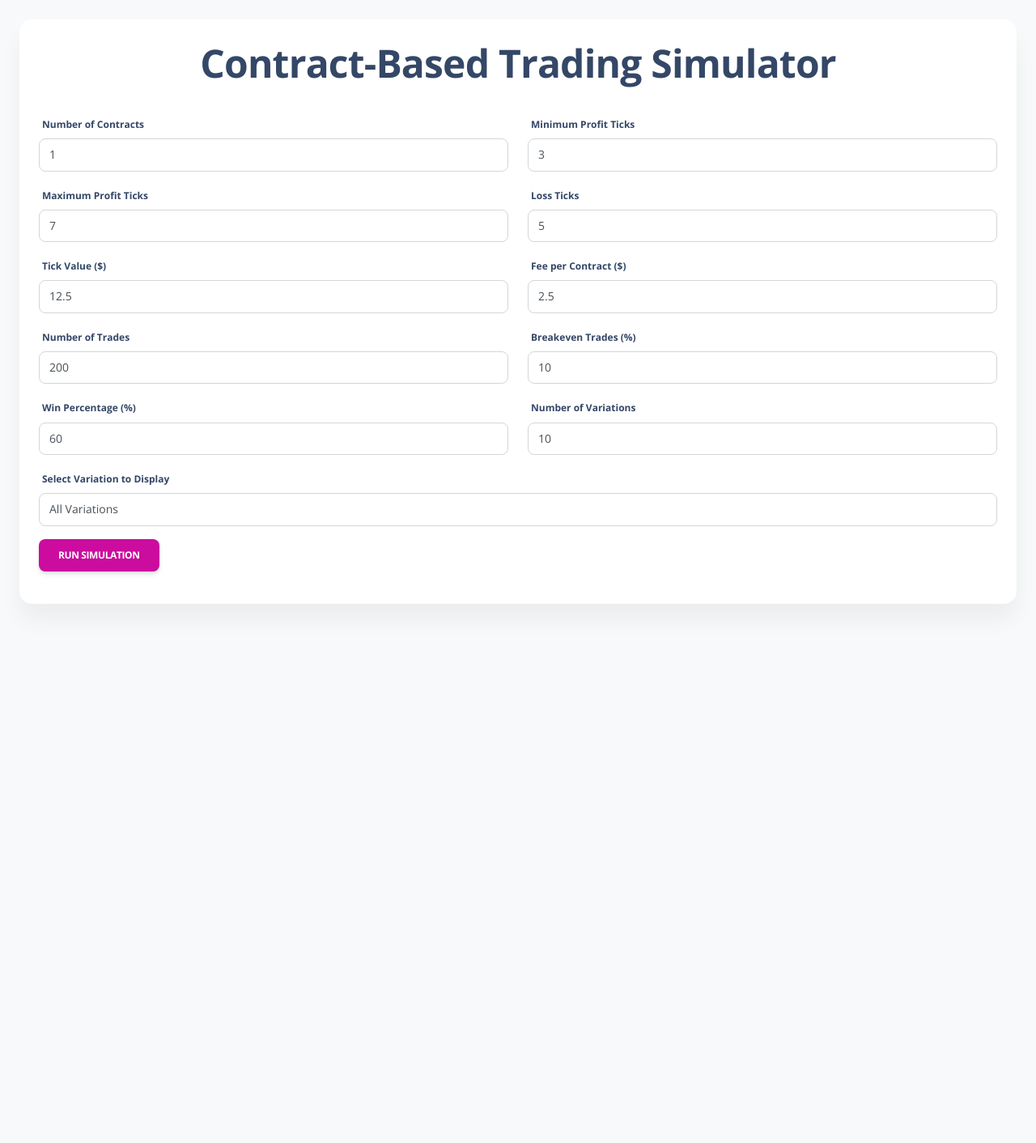
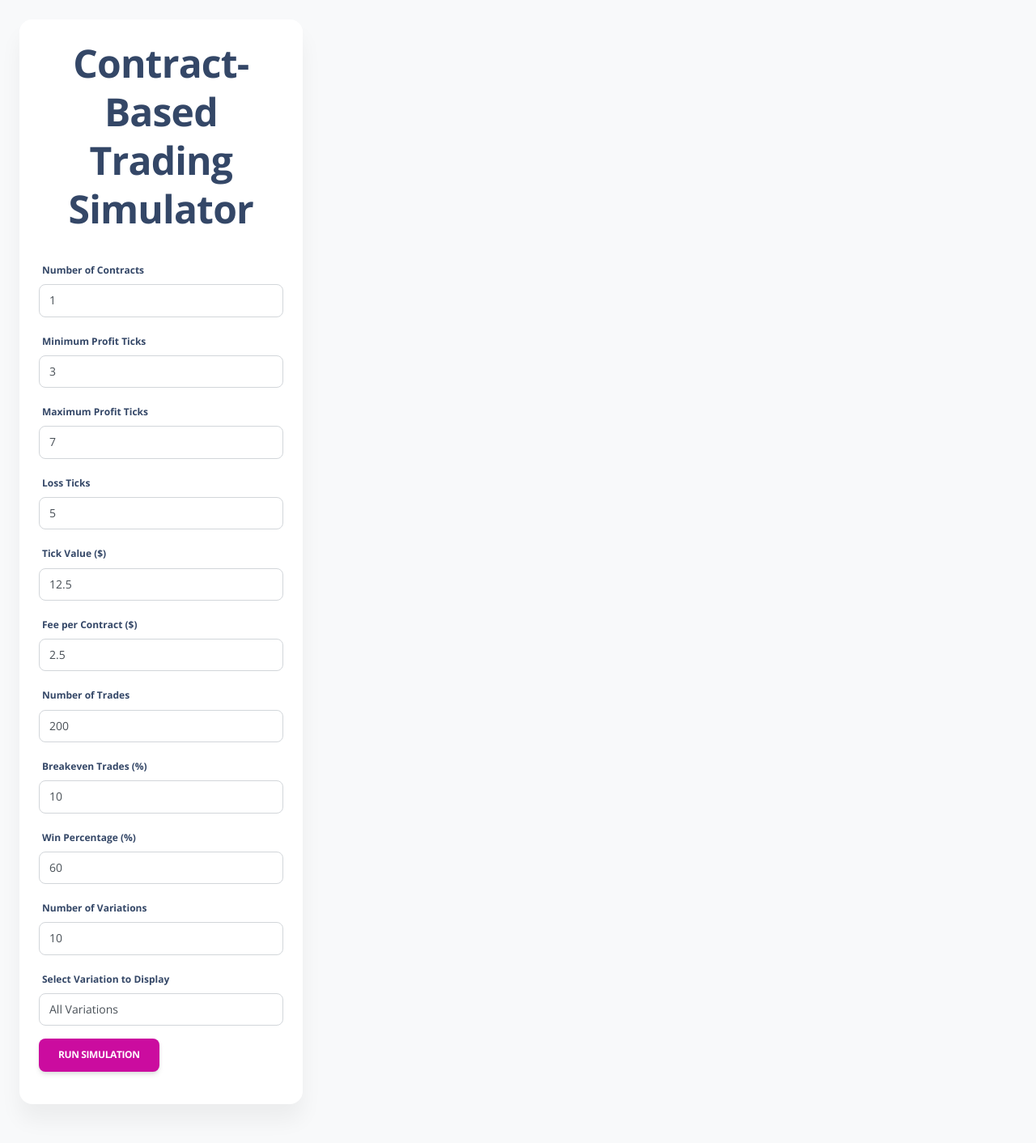
Before and after one commit to notitrader/flask-app-winrate, a Flask app: page / in a window 1280 px wide. Shown: the whole page at 81% size. Before the commit the page ends 709 px from the top, so only its background shows below. Run offline with Flask 3, Linux system fonts and the light colour scheme; some libraries are stand-ins or nearby versions.

Commit message:
Update index.html

```diff
--- a/templates/index.html
+++ b/templates/index.html
@@ -10,15 +10,16 @@
 </head>
 
 <body class="g-sidenav-show bg-gray-100">
-    <div class="container-fluid py-4">
+    <div class="container-fluid py-4 d-flex">
+        <!-- Left Container for Form -->
+        <div class="left-container" style="flex: 1 1 30%; max-width: 30%; padding-right: 20px;">
             <div class="card mb-4">
                 <div class="card-header pb-0">
                     <h1 class="text-center">Contract-Based Trading Simulator</h1>
                 </div>
                 <div class="card-body">
                     <form method="POST">
-                    <div class="row">
-                        <div class="col-md-6">
+                        <!-- Form Fields -->
                         <div class="mb-3">
                             <label for="contracts" class="form-label">Number of Contracts</label>
                             <select id="contracts" name="contracts" class="form-control">
@@ -28,69 +29,41 @@
                                 <option value="4">4</option>
                             </select>
                         </div>
-                        </div>
-                        <div class="col-md-6">
                         <div class="mb-3">
                             <label for="min_ticks_profit" class="form-label">Minimum Profit Ticks</label>
                             <input type="number" id="min_ticks_profit" name="min_ticks_profit" class="form-control" min="1" max="300" value="3">
                         </div>
-                        </div>
-                    </div>
-                    <div class="row">
-                        <div class="col-md-6">
                         <div class="mb-3">
                             <label for="max_ticks_profit" class="form-label">Maximum Profit Ticks</label>
                             <input type="number" id="max_ticks_profit" name="max_ticks_profit" class="form-control" min="1" max="300" value="7">
                         </div>
-                        </div>
-                        <div class="col-md-6">
                         <div class="mb-3">
                             <label for="ticks_loss" class="form-label">Loss Ticks</label>
                             <input type="number" id="ticks_loss" name="ticks_loss" class="form-control" min="1" max="200" value="5">
                         </div>
-                        </div>
-                    </div>
-                    <div class="row">
-                        <div class="col-md-6">
                         <div class="mb-3">
                             <label for="tick_value" class="form-label">Tick Value ($)</label>
                             <input type="number" id="tick_value" name="tick_value" class="form-control" step="0.01" value="12.5">
                         </div>
-                        </div>
-                        <div class="col-md-6">
                         <div class="mb-3">
                             <label for="fee_per_contract" class="form-label">Fee per Contract ($)</label>
                             <input type="number" id="fee_per_contract" name="fee_per_contract" class="form-control" step="0.01" value="2.5">
                         </div>
-                        </div>
-                    </div>
-                    <div class="row">
-                        <div class="col-md-6">
                         <div class="mb-3">
                             <label for="num_trades" class="form-label">Number of Trades</label>
                             <input type="number" id="num_trades" name="num_trades" class="form-control" min="1" max="2000" value="200">
                         </div>
-                        </div>
-                        <div class="col-md-6">
                         <div class="mb-3">
                             <label for="breakeven_trades" class="form-label">Breakeven Trades (%)</label>
                             <input type="number" id="breakeven_trades" name="breakeven_trades" class="form-control" min="0" max="100" value="10">
                         </div>
-                        </div>
-                    </div>
-                    <div class="row">
-                        <div class="col-md-6">
                         <div class="mb-3">
                             <label for="win_rate" class="form-label">Win Percentage (%)</label>
                             <input type="number" id="win_rate" name="win_rate" class="form-control" min="0" max="100" value="60">
                         </div>
-                        </div>
-                        <div class="col-md-6">
                         <div class="mb-3">
                             <label for="num_variations" class="form-label">Number of Variations</label>
                             <input type="number" id="num_variations" name="num_variations" class="form-control" min="1" max="50" value="10">
-                            </div>
-                        </div>
                         </div>
                         <div class="mb-3">
                             <label for="selected_variation" class="form-label">Select Variation to Display</label>
@@ -102,7 +75,11 @@
                     </form>
                 </div>
             </div>
+        </div>
 
+        <!-- Right Container for Results -->
+        <div class="right-container" style="flex: 1 1 70%; max-width: 70%;">
+            <!-- Simulation Results -->
             {% if df_combined_html %}
             <div class="card mt-4">
                 <div class="card-header pb-0">
@@ -117,6 +94,7 @@
             </div>
             {% endif %}
 
+            <!-- Cumulative Profit Chart -->
             {% if graph_image %}
             <div class="card mt-4">
                 <div class="card-header pb-0">
@@ -128,6 +106,7 @@
             </div>
             {% endif %}
 
+            <!-- Download CSV -->
             {% if df_combined_html %}
             <div class="card mt-4">
                 <div class="card-body text-center">
@@ -139,6 +118,7 @@
             </div>
             {% endif %}
         </div>
+    </div>
 </body>
 
 </html>
```
Lines whose indentation alone changed are shown as unchanged.
